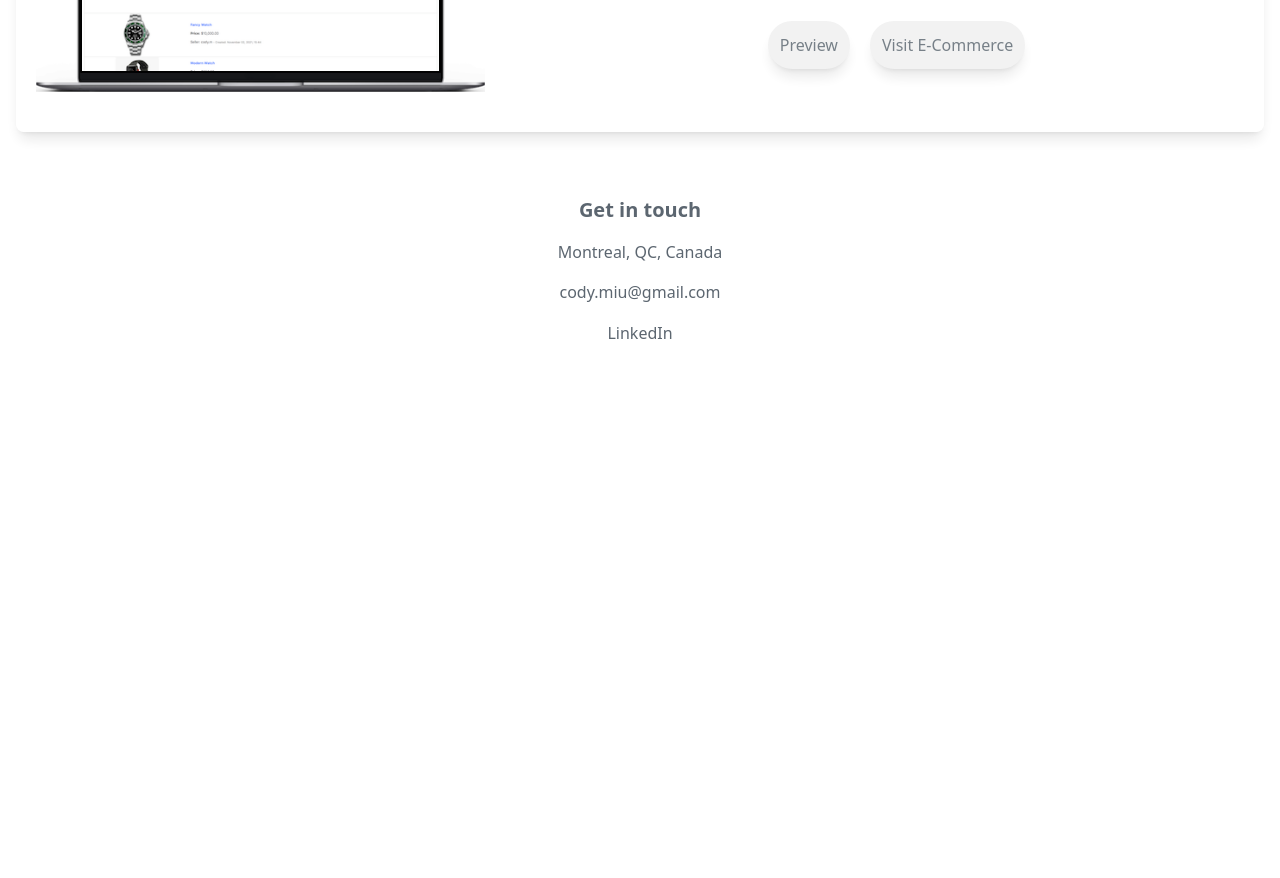
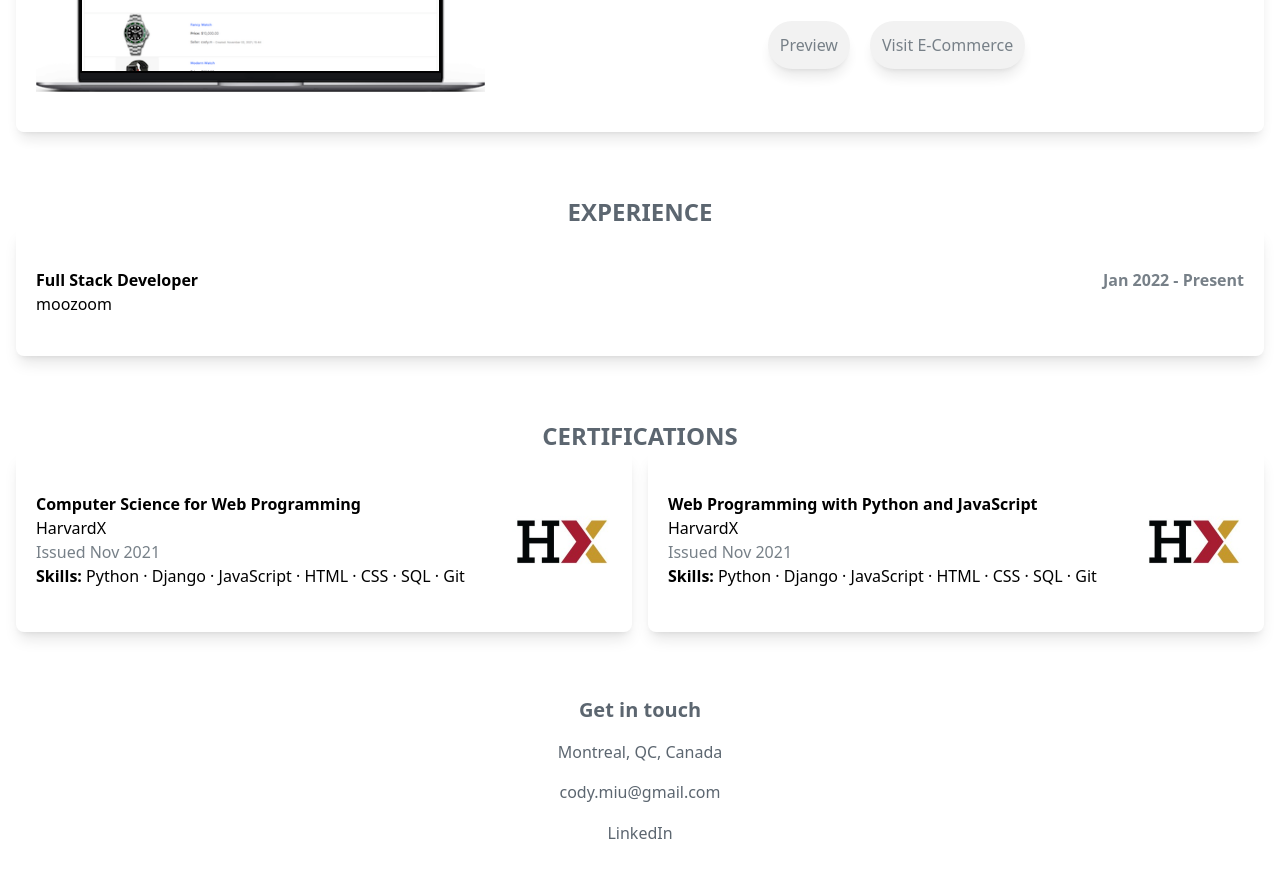
Before and after one commit to Cody06/Portfolio, a Next.js app: page / in a window 1280 px wide. Shown: the part 1540-2418 px from the top of the page. Before the commit the page ends 1926 px from the top, so only its background shows below. Built offline with nearby package versions, Linux system fonts and the light colour scheme.

Commit message:
Add Experience & Certs to LandingPage

```diff
--- a/src/components/Landing/index.tsx
+++ b/src/components/Landing/index.tsx
@@ -3,13 +3,17 @@ import TopNav from './components/TopNav';
 import Header from './components/Header';
 import ProjectsCollection from './components/ProjectsCollection';
 import Footer from './components/Footer';
+import WorkExperience from './components/WorkExperience';
+import Certifications from './components/Certifications';
 
 const LandingPage = () => (
     <>
         <TopNav />
-        <div className="content-max-width m-auto px-4 pt-24">
+        <div className="content-max-width m-auto px-4 pt-24 select-none">
             <Header />
             <ProjectsCollection />
+            <WorkExperience />
+            <Certifications />
             <Footer />
         </div>
     </>
```
